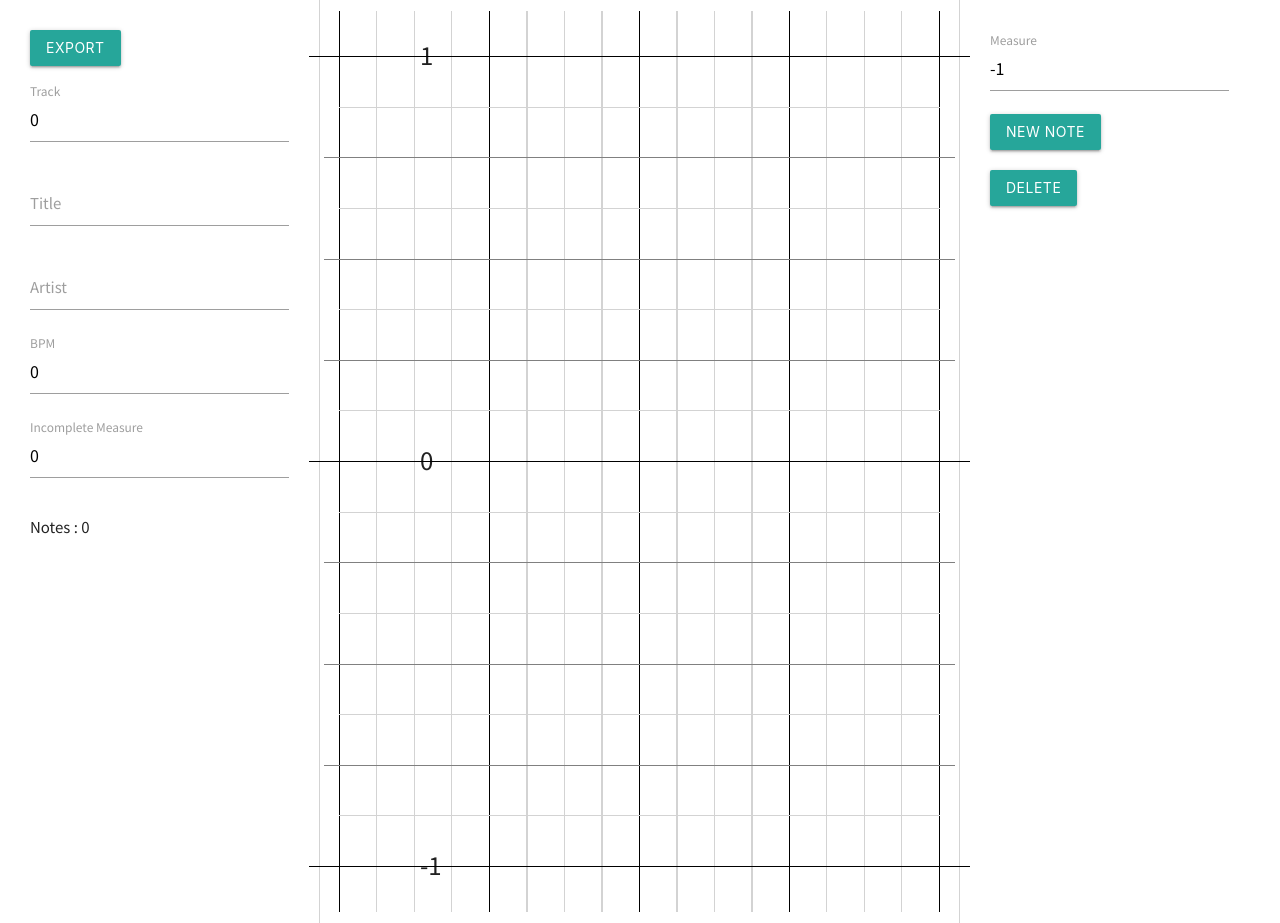
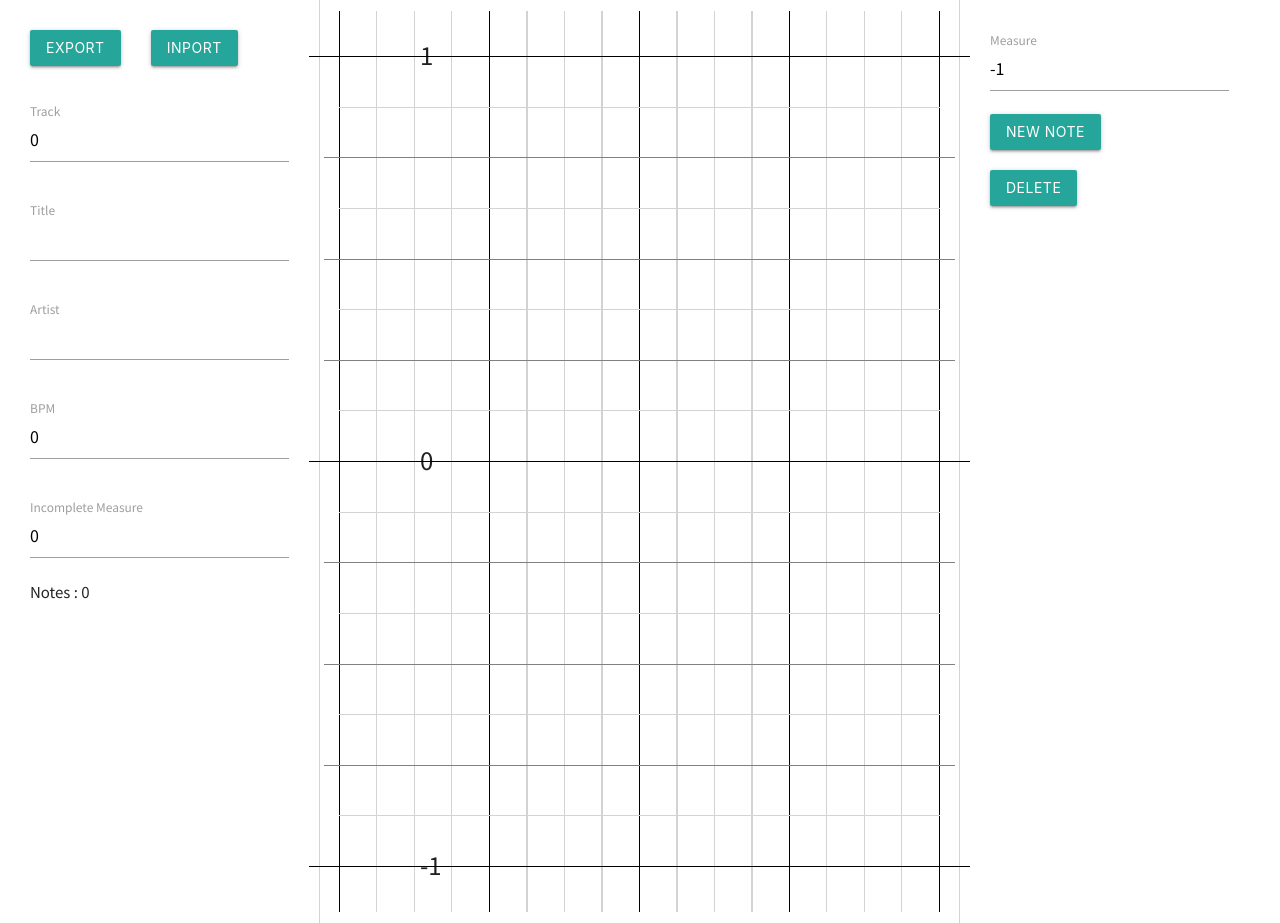
Before and after one commit to maru0210/ChartEditor, a React (Vite) app: page / in a window 1280 px wide. Built offline with nearby package versions, Linux system fonts and the light colour scheme.

Commit message:
Add: import function

```diff
--- a/src/App.css
+++ b/src/App.css
@@ -9,15 +9,22 @@
 }
 
 #config {
+    display: flex;
+    flex-direction: column;
     padding: 30px;
 }
 
-#config > button {
-    margin-bottom: 20px;
+#config > div.interFace {
+    display: flex;
 }
 
-#config > div {
-    margin: 30px 0;
+#config > div.interFace > * {
+    margin-bottom: 20px;
+    margin-right: 30px;
+}
+
+#config > div.input-field {
+    margin-top: 30px;
 }
 
 #config > div > input::-webkit-inner-spin-button {
--- a/src/App.tsx
+++ b/src/App.tsx
@@ -1,4 +1,4 @@
-import { ChangeEvent, useState, useEffect } from "react";
+import { ChangeEvent, useState, useEffect, useRef } from "react";
 import { Rnd } from "react-rnd";
 
 import "materialize-css/dist/css/materialize.min.css";
@@ -23,6 +23,7 @@ type _NoteData = {
 };
 
 type _Data = {
+    track: number;
     title: string;
     artist: string;
     bpm: number;
@@ -72,8 +73,8 @@ function App() {
         M.AutoInit();
     }, []);
 
-    const [fileName, setFileName] = useState<number>(0);
     const [data, setData] = useState<_Data>({
+        track: 0,
         title: "",
         artist: "",
         bpm: 0,
@@ -84,6 +85,8 @@ function App() {
     const [notes, setNotes] = useState<Note[]>([]);
     const [countNotes, setCountNotes] = useState<number>(0);
     const [measure, setMeasure] = useState<number>(-1);
+
+    const inputRef = useRef<HTMLInputElement>(null);
 
     const UnSelectAll = (_notes: Note[]) => {
         return _notes.map((note) => {
@@ -172,22 +175,70 @@ function App() {
         setData((old) => ({ ...old, [e.target.id]: e.target.value }));
     };
 
+    const fileUpload = () => {
+        if (inputRef.current == null) return;
+        inputRef.current.click();
+    };
+
+    const onFileInputChange = (e: ChangeEvent<HTMLInputElement>) => {
+        if (e.target.files == null) return;
+        const reader = new FileReader();
+        reader.onload = () => {
+            if (typeof reader.result != "string") return;
+            const _data: _Data = JSON.parse(reader.result);
+            setData(() => _data);
+
+            if (_data.noteData === undefined) return;
+            const _notes: Note[] = [];
+            _data.noteData.map((_noteData: _NoteData, i: number) => {
+                _notes.push({
+                    x: _noteData.pos,
+                    y: _noteData.time,
+                    size: _noteData.size,
+                    key: i,
+                    isSelect: false,
+                });
+            });
+            setNotes(() => _notes);
+        };
+        reader.readAsText(e.target.files[0]);
+    };
+
     return (
         <>
             <div id="config">
+                <div className="interFace">
                     <a
                         href={dlUrl}
-                    download={fileName.toString().padStart(3, "0") + ".json"}
+                        download={
+                            data.track.toString().padStart(3, "0") + ".json"
+                        }
                         className="waves-effect waves-light btn"
                         onClick={() => Export()}
                     >
                         EXPORT
                     </a>
+                    <div className="inputFile">
+                        <button
+                            onClick={() => fileUpload()}
+                            className="waves-effect waves-light btn"
+                        >
+                            INPORT
+                        </button>
+                        <input
+                            hidden
+                            ref={inputRef}
+                            type="file"
+                            onChange={(e) => onFileInputChange(e)}
+                        ></input>
+                    </div>
+                </div>
+
                 <div className="input-field">
                     <input
                         id="track"
-                        value={fileName}
-                        onChange={(e) => setFileName(Number(e.target.value))}
+                        value={data.track}
+                        onChange={(e) => handleData(e)}
                         type="number"
                         className="validate"
                     ></input>
@@ -203,7 +254,9 @@ function App() {
                         type="text"
                         className="validate"
                     ></input>
-                    <label htmlFor="title">Title</label>
+                    <label htmlFor="title" className="active">
+                        Title
+                    </label>
                 </div>
                 <div className="input-field">
                     <input
@@ -213,7 +266,9 @@ function App() {
                         type="text"
                         className="validate"
                     ></input>
-                    <label htmlFor="artist">Artist</label>
+                    <label htmlFor="artist" className="active">
+                        Artist
+                    </label>
                 </div>
                 <div className="input-field">
                     <input
```
Lines whose indentation alone changed are shown as unchanged.
